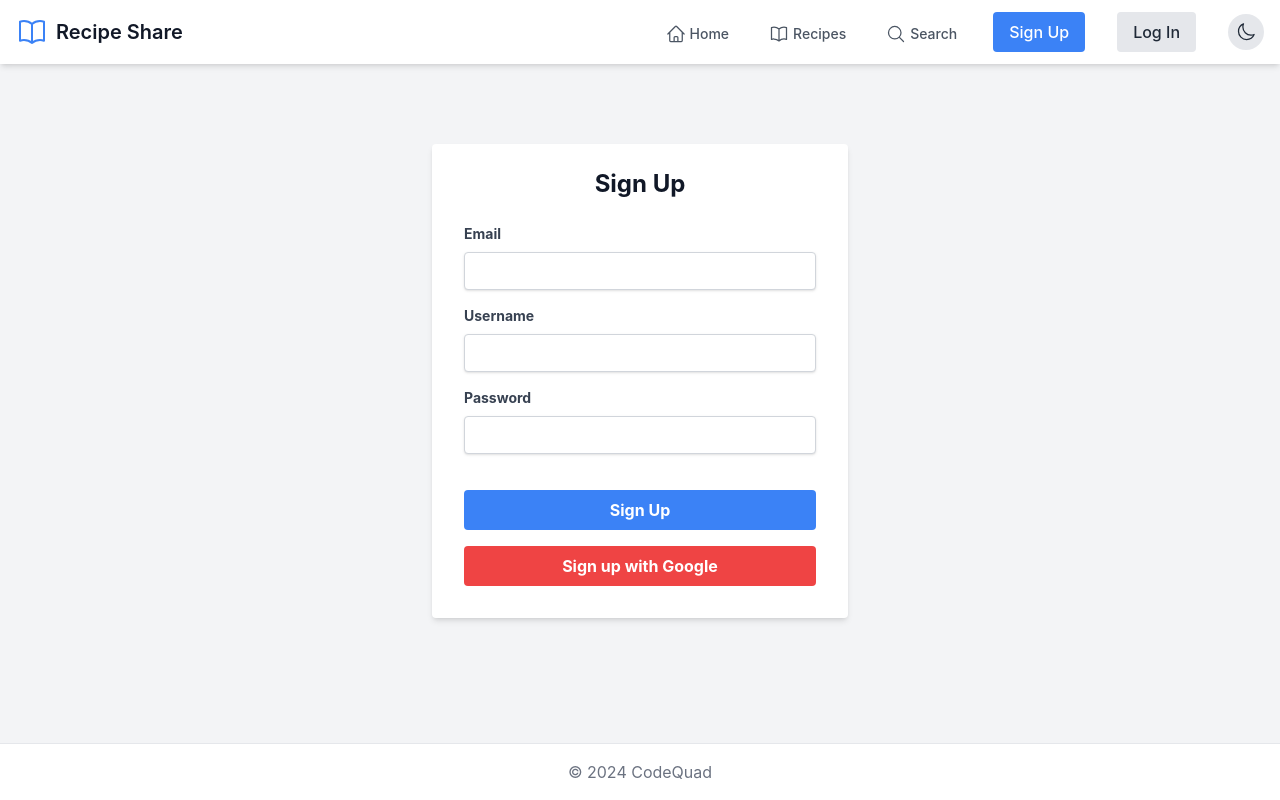
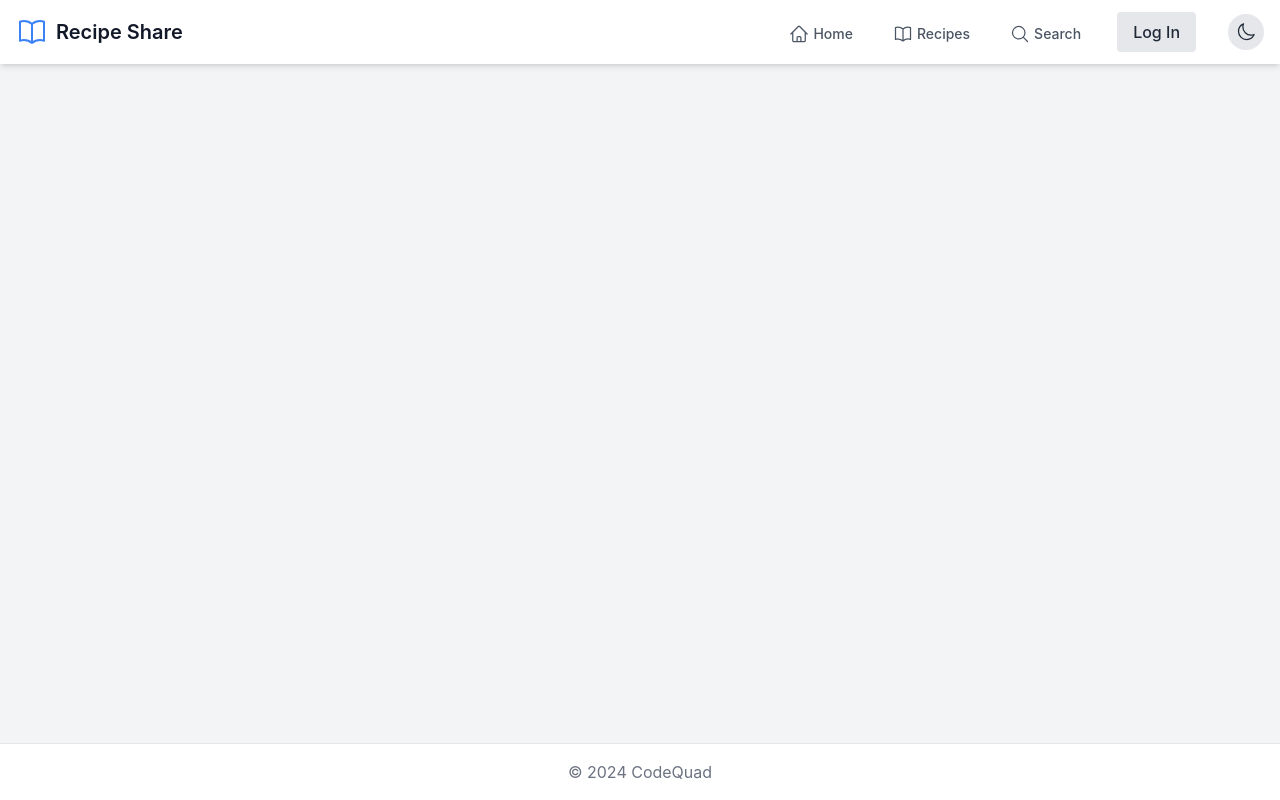
Before and after one commit to ritaban06/recipe-sharing-platform, a React (Create React App) app: page /signup in a window 1280 px wide. Built offline with nearby package versions, Linux system fonts and the light colour scheme.

Commit message:
Removed Sign up

```diff
--- a/src/App.js
+++ b/src/App.js
@@ -7,7 +7,7 @@ import RecipeList from './components/RecipeList';
 import RecipeSubmission from './components/RecipeSubmission';
 import Search from './components/Search';
 import Home from './components/Home';
-import Signup from './components/Signup';
+// import Signup from './components/Signup';
 import Login from './components/Login';
 import RecipeDetail from './components/RecipeDetail';
 import { signOut } from "firebase/auth";
@@ -88,9 +88,9 @@ const App = () => {
                   </Link>
                   {!isAuth ? (
                     <>
-                      <Link to="/signup" className="bg-blue-500 hover:bg-blue-600 text-white font-medium py-2 px-4 rounded mr-2">
+                      {/*<Link to="/signup" className="bg-blue-500 hover:bg-blue-600 text-white font-medium py-2 px-4 rounded mr-2">
                         Sign Up
-                      </Link>
+                      </Link> */}
                       <Link to="/login" className="bg-gray-200 dark:bg-gray-700 hover:bg-gray-300 dark:hover:bg-gray-600 text-gray-800 dark:text-gray-200 font-medium py-2 px-4 rounded">
                         Log In
                       </Link>
@@ -128,9 +128,9 @@ const App = () => {
                 </Link>
                 {!isAuth ? (
                   <>
-                    <Link to="/signup" className="bg-blue-500 hover:bg-blue-600 text-white font-medium py-2 px-4 rounded block mx-3 my-2">
+                    {/* <Link to="/signup" className="bg-blue-500 hover:bg-blue-600 text-white font-medium py-2 px-4 rounded block mx-3 my-2">
                       Sign Up
-                    </Link>
+                    </Link> */}
                     <Link to="/login" className="bg-gray-200 dark:bg-gray-700 hover:bg-gray-300 dark:hover:bg-gray-600 text-gray-800 dark:text-gray-200 font-medium py-2 px-4 rounded block mx-3 my-2">
                       Log In
                     </Link>
@@ -151,7 +151,7 @@ const App = () => {
               <Route path="/recipes" element={<RecipeList />} />
               <Route path="/submit" element={<RecipeSubmission isAuth={isAuth} />} />
               <Route path="/search" element={<Search />} />
-              <Route path="/signup" element={<Signup />} />
+              {/*<Route path="/signup" element={<Signup />} /> */}
               <Route path="/login" element={<Login setIsAuth={setIsAuth} />} />
               <Route path="/recipes/:id" element={<RecipeDetail />} />
             </Routes>
```
